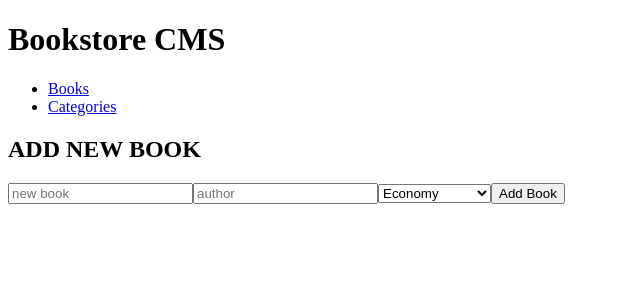
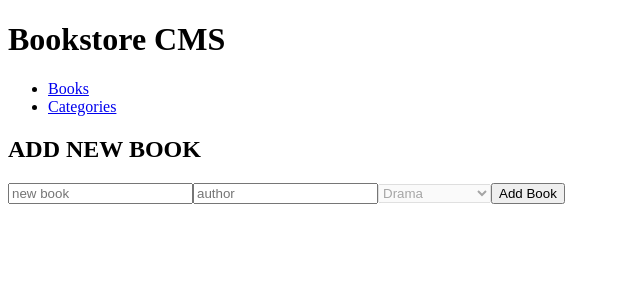
Before and after one commit to AlexHamn/bookstore, a React (Create React App) app: page /Books in a window 1280 px wide. Shown: the top 300 px of the page, without its empty margins (0-640 px from the left). Built offline with nearby package versions, Linux system fonts and the light colour scheme.

Commit message:
clear console errors

```diff
--- a/src/components/AddBook.js
+++ b/src/components/AddBook.js
@@ -28,9 +28,9 @@ const AddBook = () => {
       <form onSubmit={submitBookToStore}>
         <input type="text" id="addBook" name="addBook" placeholder="new book" />
         <input type="text" id="addBookAuthor" name="addBookAuthor" placeholder="author" />
-        <select name="category" id="category">
-          <option value="Drama" selected>Drama</option>
-          <option value="Economy" selected>Economy</option>
+        <select name="category" id="category" disabled>
+          <option value="Drama">Drama</option>
+          <option value="Economy">Economy</option>
           <option value="Science Fiction">Science Fiction</option>
           <option value="Action">Action</option>
         </select>
```
